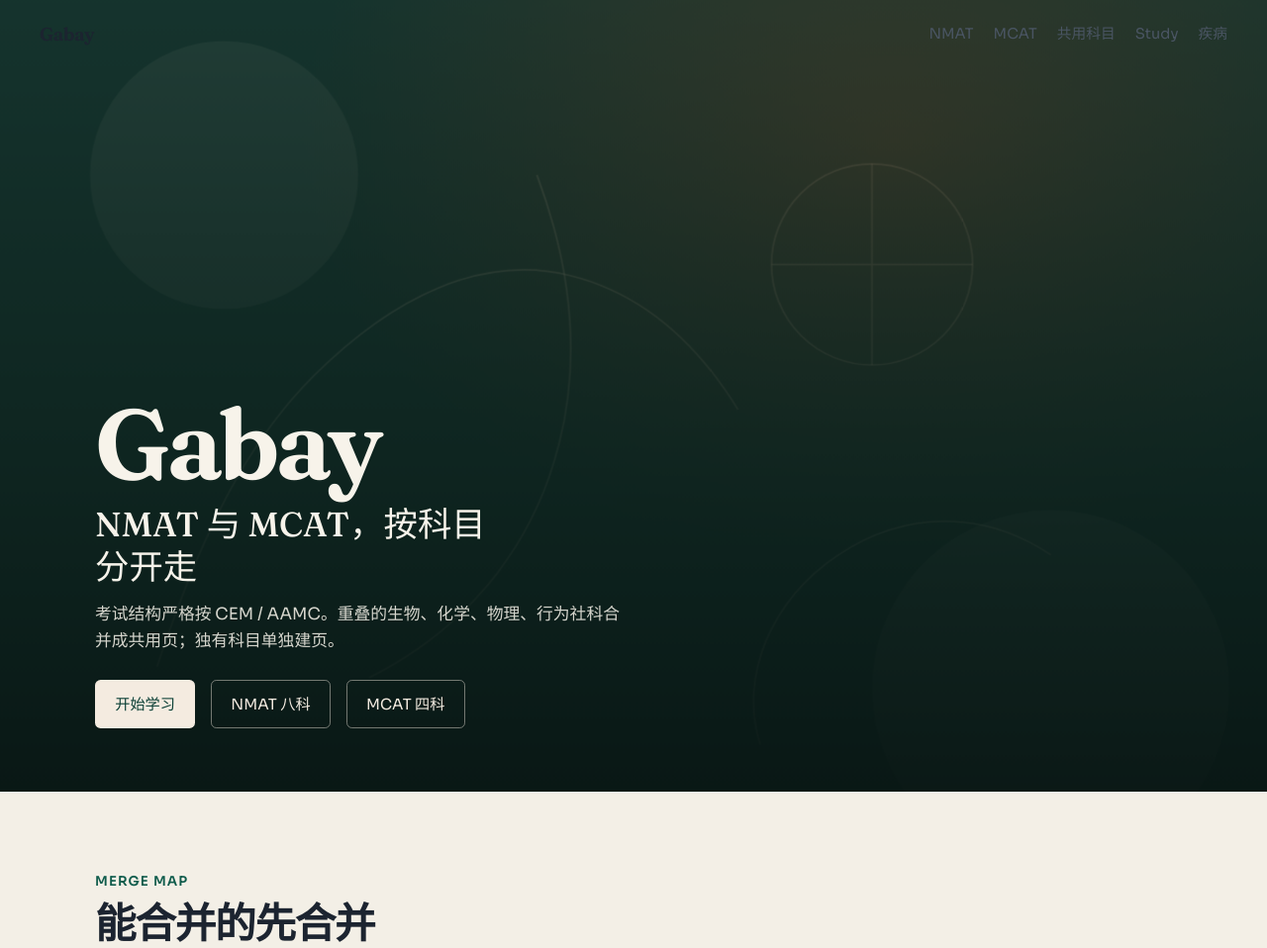
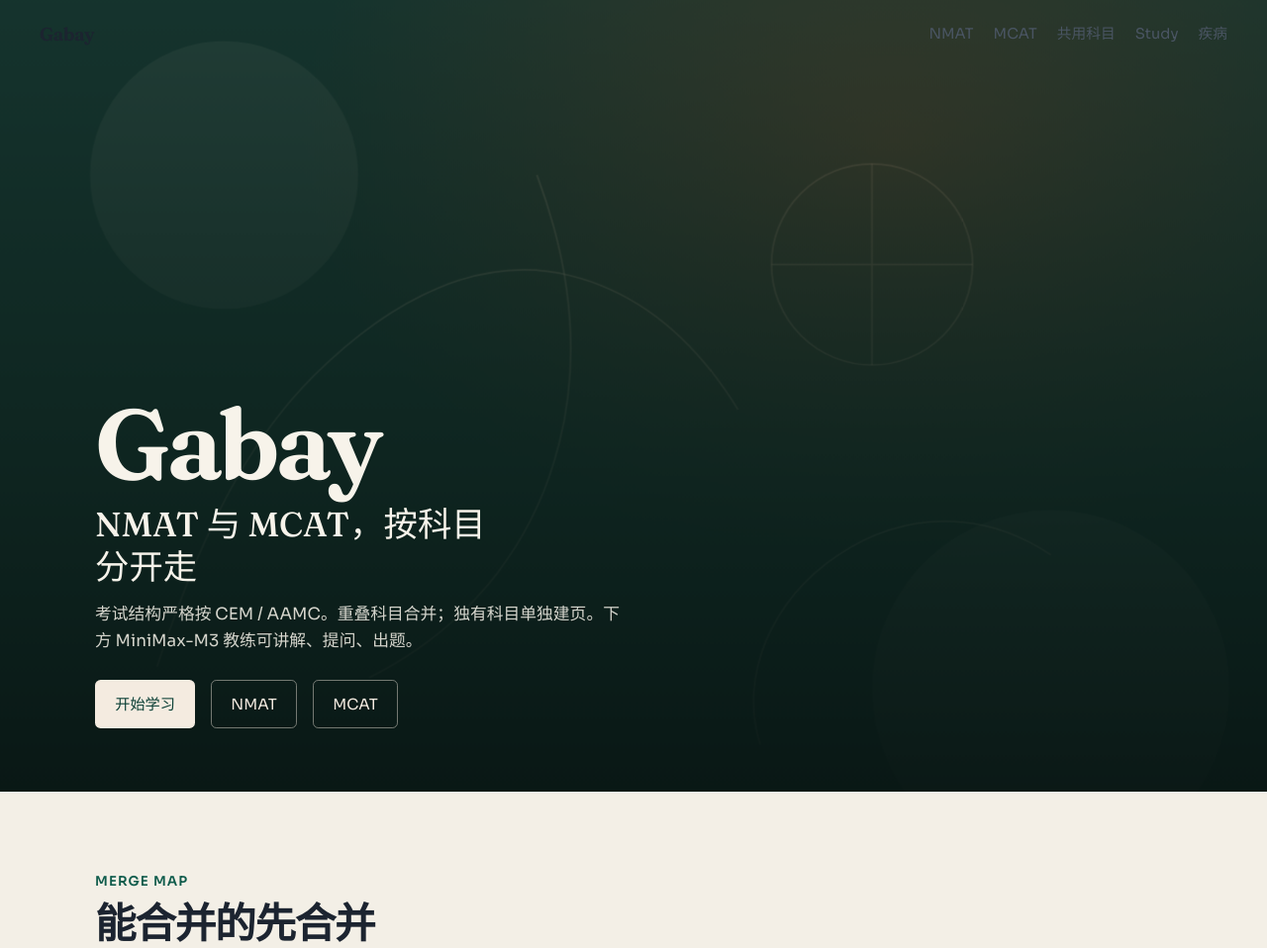
Before and after one commit to brentwong-kiel1997/NMAT_MCAT_PREP, a Django app: page / in a window 1280 px wide. Shown: the top 958 px of the page at 99% size. Run offline with Django 5.2, Linux system fonts and the light colour scheme.

Commit message:
Polish study loop: auto-grade quiz answers and bilingual home copy
Detect A/B/C/D replies after a quiz and grade them; expand ZH/EN
strings on the landing page for the learning workflow.

```diff
--- a/portal/static/portal/js/site.js
+++ b/portal/static/portal/js/site.js
@@ -103,12 +103,16 @@
     const input = root.querySelector(".tutor-input");
     const chapterSel = root.querySelector(".tutor-chapter");
 
+    let lastMode = null;
+    let lastAssistant = "";
+
     function addBubble(role, text) {
       const div = document.createElement("div");
       div.className = `tutor-bubble ${role}`;
       div.textContent = text;
       log.appendChild(div);
       log.scrollTop = log.scrollHeight;
+      if (role === "assistant") lastAssistant = text;
     }
 
     addBubble(
@@ -118,8 +122,30 @@
         : `已加载：${ctx.label}。可选章节后提问、讲解或出题。`
     );
 
+    function looksLikeAnswer(msg) {
+      return /^[ABCDabcd]([\s.、:：).-]|$)/.test((msg || "").trim());
+    }
+
     async function run(mode, message) {
-      addBubble("user", message || (mode === "explain" ? "讲解章节" : mode === "quiz" ? "出一题" : message));
+      let effectiveMode = mode;
+      if (mode === "ask" && lastMode === "quiz" && looksLikeAnswer(message)) {
+        effectiveMode = "grade";
+        message = `上一题内容：\n${lastAssistant}\n\n我的答案：${message}`;
+      }
+
+      addBubble(
+        "user",
+        message ||
+          (mode === "explain"
+            ? currentLang() === "en"
+              ? "Explain this chapter"
+              : "讲解章节"
+            : mode === "quiz"
+              ? currentLang() === "en"
+                ? "Quiz me"
+                : "出一题"
+              : message)
+      );
       const pending = document.createElement("div");
       pending.className = "tutor-bubble system";
       pending.textContent = currentLang() === "en" ? "Thinking…" : "思考中…";
@@ -135,7 +161,7 @@
           },
           credentials: "same-origin",
           body: JSON.stringify({
-            mode,
+            mode: effectiveMode,
             message,
             exam: ctx.exam,
             subject_slug: ctx.subject_slug,
@@ -151,6 +177,11 @@
           return;
         }
         addBubble("assistant", data.answer);
+        lastMode = effectiveMode === "grade" ? "ask" : effectiveMode;
+        try {
+          const key = "gabay_study_count";
+          localStorage.setItem(key, String(Number(localStorage.getItem(key) || 0) + 1));
+        } catch (_) {}
       } catch (err) {
         pending.remove();
         addBubble("system", String(err));
--- a/portal/templates/portal/home.html
+++ b/portal/templates/portal/home.html
@@ -18,20 +18,20 @@
   <div class="hero-visual" aria-hidden="true"></div>
   <div class="hero-content">
     <p class="hero-brand">Gabay</p>
-    <h1>NMAT 与 MCAT，按科目分开走</h1>
-    <p class="hero-lead">考试结构严格按 CEM / AAMC。重叠的生物、化学、物理、行为社科合并成共用页；独有科目单独建页。</p>
+    <h1 data-i18n data-zh="NMAT 与 MCAT，按科目分开走" data-en="NMAT and MCAT, mapped by subject">NMAT 与 MCAT，按科目分开走</h1>
+    <p class="hero-lead" data-i18n data-zh="考试结构严格按 CEM / AAMC。重叠科目合并；独有科目单独建页。下方 MiniMax-M3 教练可讲解、提问、出题。" data-en="Structure follows CEM / AAMC. Overlaps are shared; unique sections stay separate. MiniMax-M3 coach can explain, ask, and quiz.">考试结构严格按 CEM / AAMC。重叠科目合并；独有科目单独建页。下方 MiniMax-M3 教练可讲解、提问、出题。</p>
     <div class="cta-row">
-      <a class="btn btn-primary" href="{% url 'study_hub' %}">开始学习</a>
-      <a class="btn btn-ghost" href="{% url 'nmat_hub' %}">NMAT 八科</a>
-      <a class="btn btn-ghost" href="{% url 'mcat_hub' %}">MCAT 四科</a>
+      <a class="btn btn-primary" href="{% url 'study_hub' %}" data-i18n data-zh="开始学习" data-en="Start studying">开始学习</a>
+      <a class="btn btn-ghost" href="{% url 'nmat_hub' %}">NMAT</a>
+      <a class="btn btn-ghost" href="{% url 'mcat_hub' %}">MCAT</a>
     </div>
   </div>
 </section>
 
 <section class="section">
   <p class="section-kicker">Merge map</p>
-  <h2>能合并的先合并</h2>
-  <p class="section-lead">Part 2 学业科与 MCAT 科学/行为科有交集，共用一个知识库，页内标明两边考法差异。</p>
+  <h2 data-i18n data-zh="能合并的先合并" data-en="Shared subjects first">能合并的先合并</h2>
+  <p class="section-lead" data-i18n data-zh="Part 2 学业科与 MCAT 科学/行为科有交集，共用一个知识库，页内标明两边考法差异。" data-en="Part 2 academics overlap MCAT science/behavior — one knowledge base, exam-specific notes kept separate.">Part 2 学业科与 MCAT 科学/行为科有交集，共用一个知识库，页内标明两边考法差异。</p>
   <ul class="disease-list">
     {% for s in shared_subjects %}
     <li>
```
